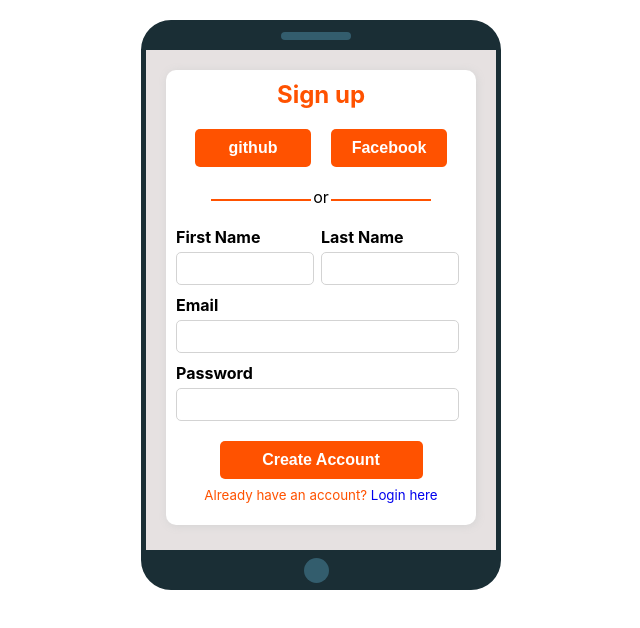
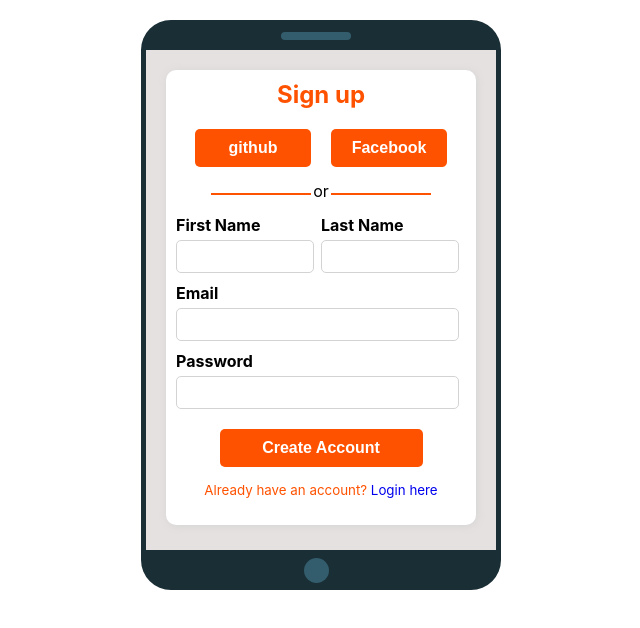
Before and after one commit to AbuRaihan1/login-page-firebase, a React (Create React App) app: page / in a window 1280 px wide. Shown: the top 628 px of the page, without its empty margins (319-959 px from the left). Built offline with nearby package versions, Linux system fonts and the light colour scheme.

Commit message:
update register form

```diff
--- a/src/Register/Register.css
+++ b/src/Register/Register.css
@@ -69,7 +69,7 @@
 }
 .or {
   position: relative;
-  margin: 20px 0;
+  margin: 14px 0;
 }
 .or::before {
   content: "";
@@ -129,7 +129,7 @@
   color: #ff5200;
   text-align: center;
   display: block;
-  margin-top: 8px;
+  margin-top: 15px;
 }
 
 small a {
```
